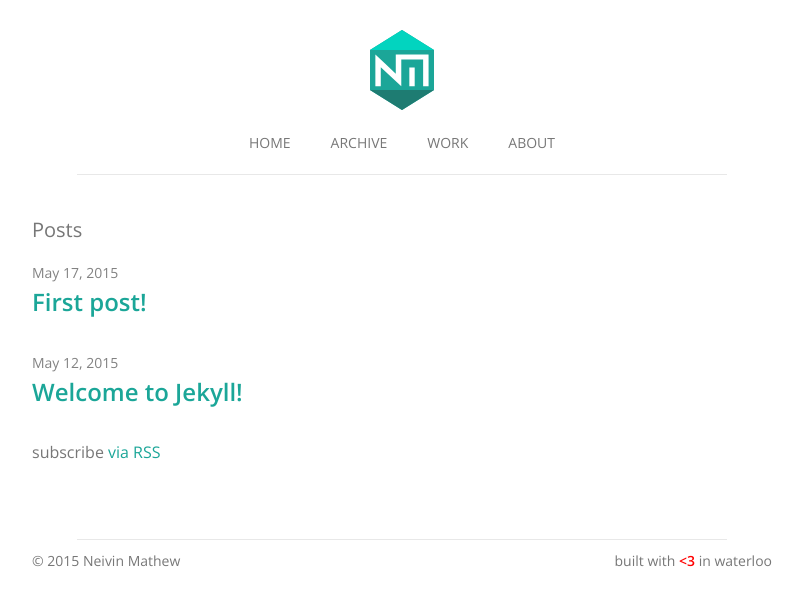
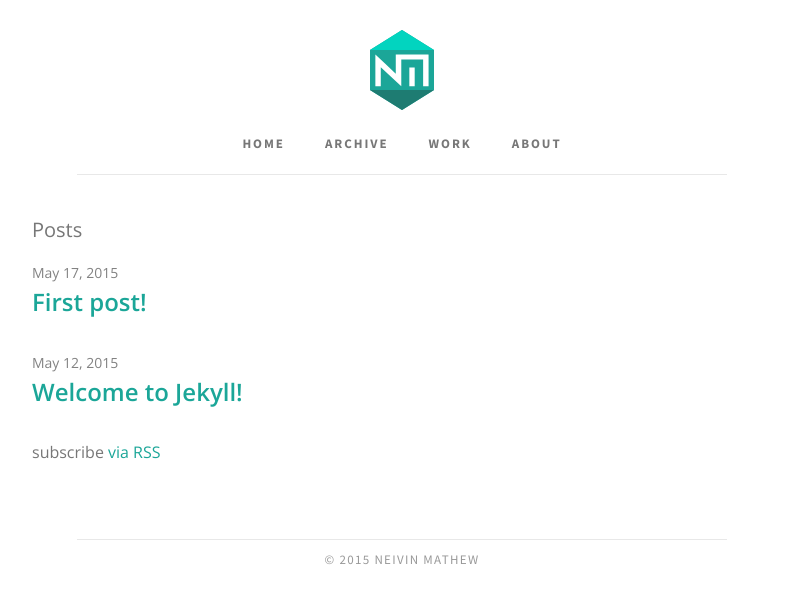
Before and after one commit to neivin/neivin.github.io, a Jekyll site: the page built from index.html, in a window 1280 px wide. Shown: the top 606 px of the page, without its empty margins (238-1040 px from the left). Built offline with Jekyll 4.4.1, drawn with Linux system fonts in a browser that asks for light colours.

Commit message:
styling changes

```diff
--- a/_includes/footer.html
+++ b/_includes/footer.html
@@ -1,8 +1,7 @@
 <footer class="site-footer">
   <div class="border"></div>
   <div class="wrapper">
-    <div class="footer-text" id="left">© 2015 {{ site.title }}</div>
-    <div class="footer-text" id="right">built with <span id="heart"><3</span> in waterloo</div>
+    <div class="footer-text" >© 2015 {{ site.title }}</div>
   </div>
 
 </footer>
--- a/_includes/head.html
+++ b/_includes/head.html
@@ -11,4 +11,5 @@
   <link rel="alternate" type="application/rss+xml" title="{{ site.title }}" href="{{ "/feed.xml" | prepend: site.baseurl | prepend: site.url }}" />
   <link rel="shortcut icon" href="/images/nmicon.ico" type="image/x-icon" />
   <link href='http://fonts.googleapis.com/css?family=Open+Sans:600,400' rel='stylesheet' type='text/css'>
+  <link href='http://fonts.googleapis.com/css?family=Source+Sans+Pro:400,700' rel='stylesheet' type='text/css'>
 </head>
--- a/_sass/_layout.scss
+++ b/_sass/_layout.scss
@@ -25,7 +25,12 @@
 .page-link {
         color: $text-color;
         line-height: $base-line-height;
-        font-size: 14px;
+        font-size: 13px;
+        font-family: 'Source Sans Pro', sans-serif;
+        font-weight: 600;
+        letter-spacing: .15em;
+        text-align: center;
+
 
         // Gaps between nav items, but not on the first one
         &:not(:first-child) {
@@ -117,8 +122,13 @@
  */
 
 .footer-text{
-    font-size: 14px;
-    color: #777;
+    display: table;
+    margin: auto;
+    font-size: 13px;
+    font-family: 'Source Sans Pro', sans-serif;
+    letter-spacing: .1em;
+    color: #999999;
+    text-transform: uppercase;
 }
 
 #heart{
```
